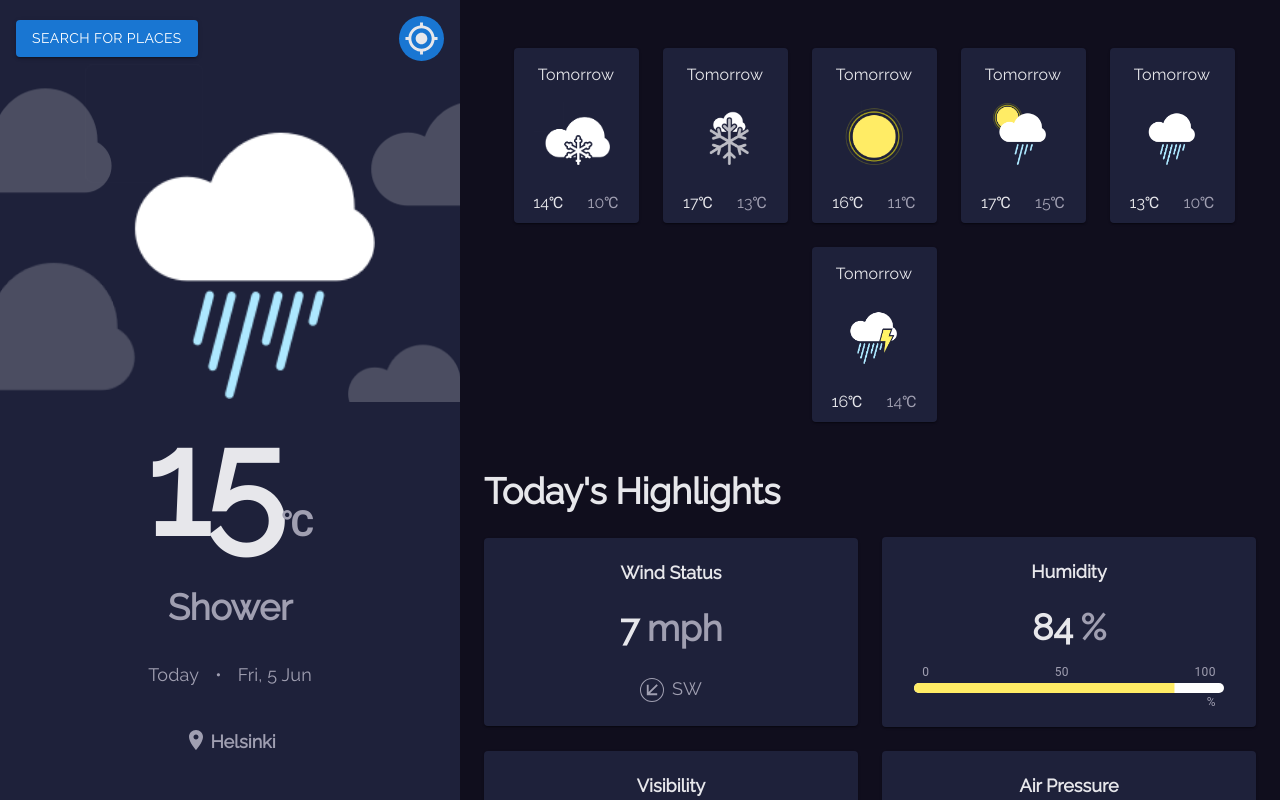
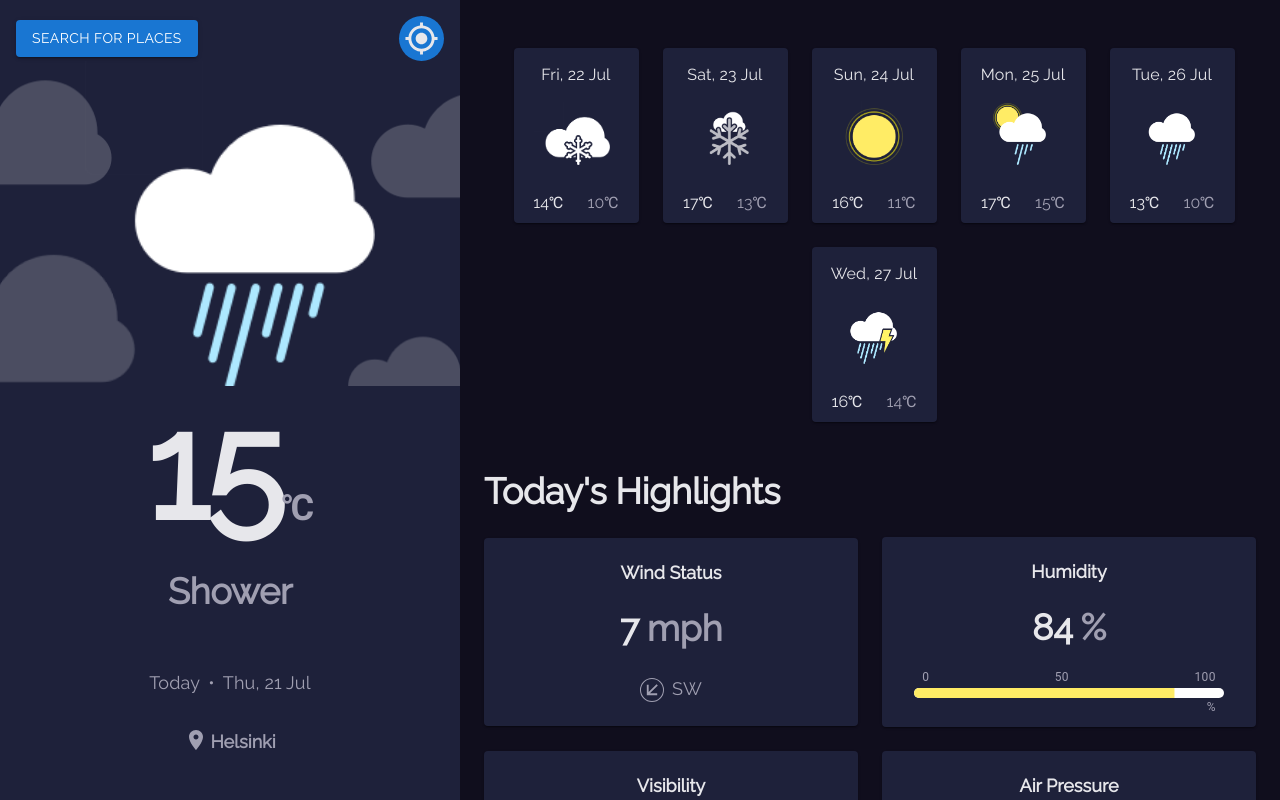
Before and after one commit to bloomkicks/weather-app, a Next.js app: page / in a window 1280 px wide. Shown: the top 800 px of the page. Built offline with nearby package versions, Linux system fonts and the light colour scheme.

Commit message:
Created actual README.md

```diff
--- a/components/hero/Hero.tsx
+++ b/components/hero/Hero.tsx
@@ -1,3 +1,5 @@
+import { getStringDate } from "../../models/Day";
+import { DateTime } from "luxon";
 import { RootState } from "../../store";
 import { useSelector } from "react-redux";
 import React, { useState } from "react";
@@ -13,6 +15,9 @@ import LocationOn from "@mui/icons-material/LocationOn";
 
 import SearchDrawer from "../search/SearchDrawer";
 import Images from "./Images";
+
+const date = DateTime.now();
+const stringDate = date.toFormat("ccc, d LLL");
 
 const Hero = () => {
   const location = useSelector(
@@ -75,22 +80,17 @@ const Hero = () => {
           ℃
         </Typography>
       </Typography>
-      <Typography
-        color="text.secondary"
-        variant="h2"
-        mb={4}
-        mt={2}
-      >
+      <Typography color="text.secondary" variant="h2" mt={2}>
         Shower
       </Typography>
-      <Typography color="text.secondary" mb={2}>
+      <Typography color="text.secondary" mt={7}>
         Today
-        <Box component="span" display="inline-block" mx={2}>
+        <Box component="span" display="inline-block" mx={1}>
           •
         </Box>
-        Fri, 5 Jun
+        {stringDate}
       </Typography>
-      <Typography variant="h3" color="text.secondary" mt={3}>
+      <Typography variant="h3" color="text.secondary" mt={4}>
         <LocationOn
           sx={{ verticalAlign: "bottom", mr: "2px" }}
         />
--- a/components/layout/Footer.tsx
+++ b/components/layout/Footer.tsx
@@ -5,7 +5,13 @@ import React from "react";
 
 const Footer = () => {
   return (
-    <Box mt="auto" mx="auto" textAlign="center" mb={2}>
+    <Box
+      component="footer"
+      mx="auto"
+      textAlign="center"
+      mb={2}
+      mt="auto"
+    >
       <Typography variant="h6">
         created by{" "}
         <Link passHref href="https://github.com/bloomkicks">
--- a/components/moments/HumidityScale.tsx
+++ b/components/moments/HumidityScale.tsx
@@ -7,9 +7,8 @@ import {
 import React from "react";
 
 const HumidityScale = ({ value }: { value: number }) => {
-
   return (
-    <Stack width="95%" position="relative" sx={{top: '10px'}}>
+    <Stack width="95%" position="relative" sx={{ top: "15px" }}>
       <Stack
         direction="row"
         alignItems="center"
--- a/components/moments/Moments.tsx
+++ b/components/moments/Moments.tsx
@@ -5,16 +5,14 @@ import React from "react";
 
 const Moments = ({ moments }: { moments: Moment[] }) => {
   return (
-    <Box mt={6} px={3}>
+    <Box mt={6} px={3} component="article" mb={7}>
       <Typography variant="h2">Today's Highlights</Typography>
       <Grid
         container
-        component="article"
         justifyContent="center"
         alignItems="center"
         spacing={3}
         mt={0}
-        mb={7}
       >
         {moments.map(
           ({ type, title, value, measureSign, wind }) => (
--- a/models/Day.ts
+++ b/models/Day.ts
@@ -22,7 +22,7 @@ class Day {
 
 }
 
-function getStringDate(date: DateTime): string {
+export function getStringDate(date: DateTime): string {
   let stringDate = "No Date";
 
   const today = DateTime.now();
@@ -30,13 +30,13 @@ function getStringDate(date: DateTime): string {
 
   if (date === today) {
     stringDate = "Today"
-  } else
-    if (date !== tomorrow) {
-      stringDate = "Tomorrow";
-    }
-    else {
-      stringDate = date.toFormat('ccc, d LLL')
-    }
+  }
+  else if (date === tomorrow) {
+    stringDate = "Tomorrow";
+  }
+  else {
+    stringDate = date.toFormat('ccc, d LLL')
+  }
 
   return stringDate;
 }
```
Also changed, not shown: 1 other file (tests, documents, lock files or other folders).
